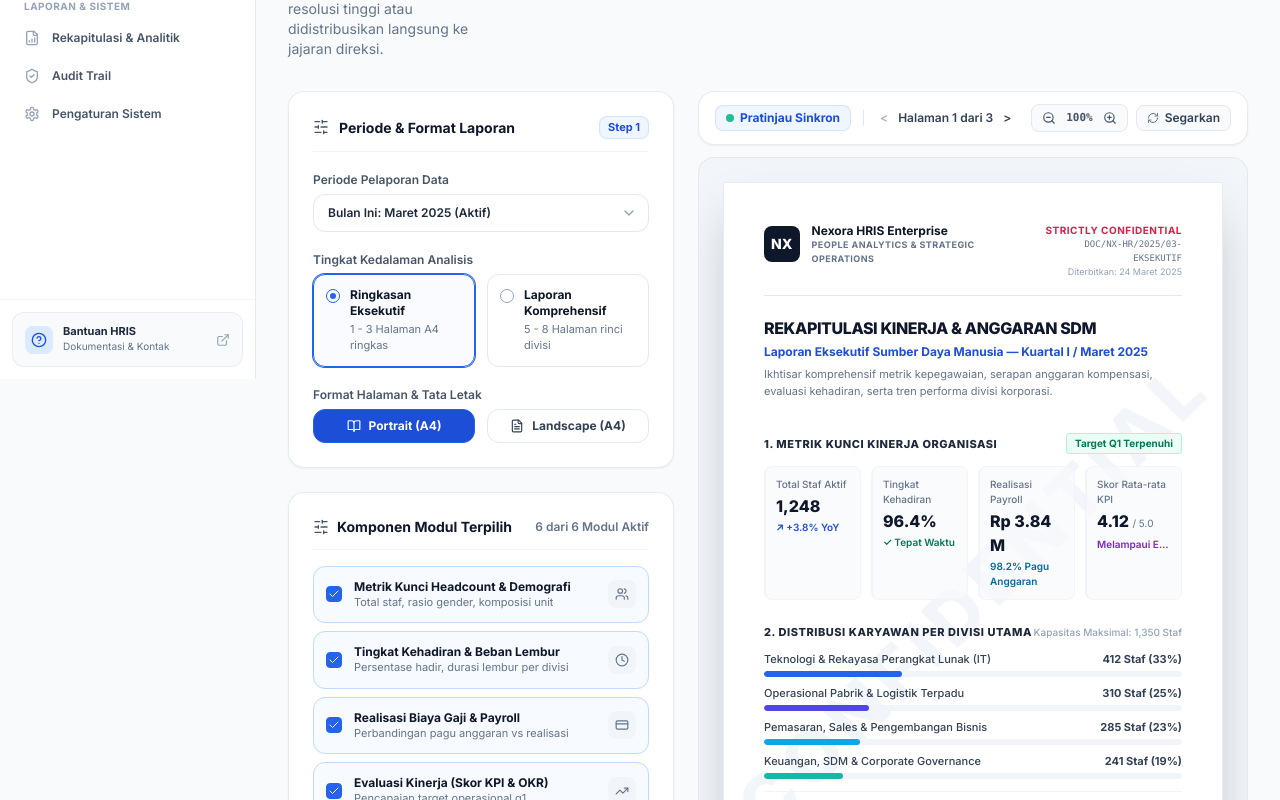
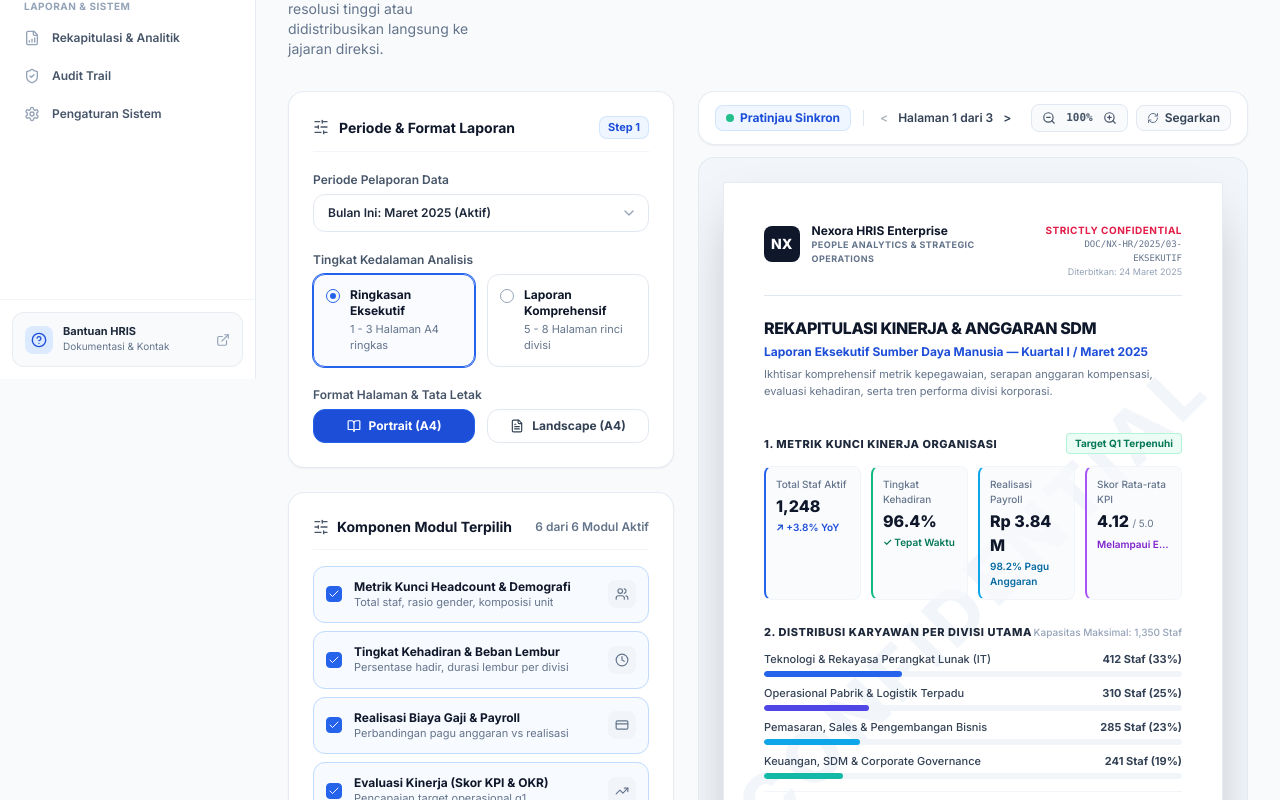
Before and after one commit to GilbertNjr/Nexora-HRIS, a Next.js app in the folder apps/web/: page /admin/executive-recap in a window 1280 px wide. Shown: the part 421-1221 px from the top of the page. Built offline with nearby package versions, Linux system fonts and the light colour scheme; no server answers; the database is empty.

Commit message:
fix(admin): resolve tailwindcss cssConflict border warnings in executive recap

```diff
--- a/apps/web/src/app/admin/executive-recap/page.tsx
+++ b/apps/web/src/app/admin/executive-recap/page.tsx
@@ -693,7 +693,7 @@ export default function ExecutiveRecapExportPage() {
 
                     <div className="grid grid-cols-2 sm:grid-cols-4 gap-2.5">
                       {/* Metric 1 */}
-                      <div className="p-2.5 rounded-lg border-l-2 border-blue-600 bg-slate-50/70 border border-slate-100">
+                      <div className="p-2.5 rounded-lg border border-slate-100 border-l-2 border-l-blue-600 bg-slate-50/70">
                         <p className="text-[10px] text-slate-500 font-medium">Total Staf Aktif</p>
                         <p className="text-sm sm:text-base font-extrabold text-slate-900 mt-0.5">
                           1,248
@@ -702,7 +702,7 @@ export default function ExecutiveRecapExportPage() {
                       </div>
 
                       {/* Metric 2 */}
-                      <div className="p-2.5 rounded-lg border-l-2 border-emerald-500 bg-slate-50/70 border border-slate-100">
+                      <div className="p-2.5 rounded-lg border border-slate-100 border-l-2 border-l-emerald-500 bg-slate-50/70">
                         <p className="text-[10px] text-slate-500 font-medium">Tingkat Kehadiran</p>
                         <p className="text-sm sm:text-base font-extrabold text-slate-900 mt-0.5">
                           96.4%
@@ -711,7 +711,7 @@ export default function ExecutiveRecapExportPage() {
                       </div>
 
                       {/* Metric 3 */}
-                      <div className="p-2.5 rounded-lg border-l-2 border-sky-500 bg-slate-50/70 border border-slate-100">
+                      <div className="p-2.5 rounded-lg border border-slate-100 border-l-2 border-l-sky-500 bg-slate-50/70">
                         <p className="text-[10px] text-slate-500 font-medium">Realisasi Payroll</p>
                         <p className="text-sm sm:text-base font-extrabold text-slate-900 mt-0.5">
                           Rp 3.84 M
@@ -720,7 +720,7 @@ export default function ExecutiveRecapExportPage() {
                       </div>
 
                       {/* Metric 4 */}
-                      <div className="p-2.5 rounded-lg border-l-2 border-purple-500 bg-slate-50/70 border border-slate-100">
+                      <div className="p-2.5 rounded-lg border border-slate-100 border-l-2 border-l-purple-500 bg-slate-50/70">
                         <p className="text-[10px] text-slate-500 font-medium">Skor Rata-rata KPI</p>
                         <p className="text-sm sm:text-base font-extrabold text-slate-900 mt-0.5">
                           4.12 <span className="text-[10px] font-normal text-slate-500">/ 5.0</span>
```
